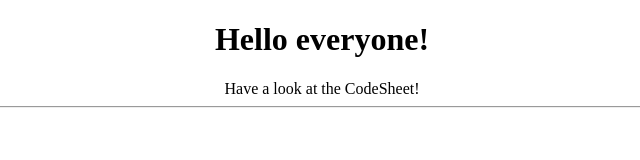
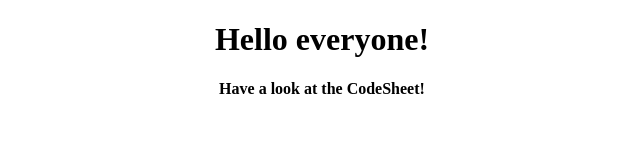
Before and after one commit to HarsiratSinghJouhal/HarsiratSinghJouhal.github.io, a plain HTML site: page index.html in a window 1280 px wide. Shown: the whole page, without its empty margins (318-958 px from the left). Drawn offline with Linux system fonts and the light colour scheme.

Commit message:
Update index.html

```diff
--- a/index.html
+++ b/index.html
@@ -8,9 +8,8 @@
     </head>
     <body align = "center">
         <h1>Hello everyone!</h1>
-        Have a look at the CodeSheet!
-        <hr>
-        <br>
+
+        <h4>Have a look at the CodeSheet!</h4>
 
       <object class="pdf"
         data=
@@ -18,5 +17,7 @@
         width="800"
         height="500">
       </object>
+
+
     </body>
 </html>
```
Lines whose indentation alone changed are shown as unchanged.
